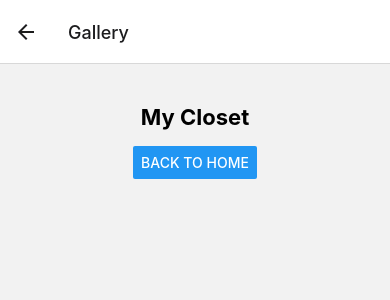
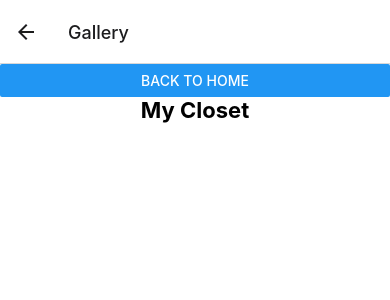
Before and after one commit to Kree3/digital_closet, a React Native app: screen /Gallery in a window 390 px wide. Shown: the top 300 px of the page. Built offline with nearby package versions, Linux system fonts and the light colour scheme.

Commit message:
more changes

```diff
--- a/src/screens/GalleryScreen.js
+++ b/src/screens/GalleryScreen.js
@@ -1,12 +1,13 @@
 // GalleryScreen.js
 // Displays user's confirmed clothing articles in a grid
 import React, { useEffect, useState } from 'react';
-import { View, FlatList, Image, StyleSheet, Text, Button, Alert } from 'react-native';
+import { View, Text, FlatList, Image, Button, StyleSheet, Alert, TouchableOpacity } from 'react-native';
 import AsyncStorage from '@react-native-async-storage/async-storage';
 
 export default function GalleryScreen({ navigation, route }) {
-  // For now, just show newly confirmed articles from VerificationScreen
   const [articles, setArticles] = useState([]);
+  const [selectedIds, setSelectedIds] = useState([]); // Track selected articles
+
 
   // Load articles from AsyncStorage on mount
   useEffect(() => {
@@ -22,12 +23,28 @@ export default function GalleryScreen({ navigation, route }) {
 
   // Add new articles from VerificationScreen, then persist
   useEffect(() => {
+    console.log('GalleryScreen useEffect triggered. route.params:', route.params);
     if (route.params?.newArticles) {
-      setArticles(prev => {
-        const combined = [...prev, ...route.params.newArticles];
-        AsyncStorage.setItem('galleryArticles', JSON.stringify(combined));
-        return combined;
-      });
+      console.log('GalleryScreen received newArticles:', route.params.newArticles);
+      (async () => {
+        try {
+          const stored = await AsyncStorage.getItem('galleryArticles');
+          const existing = stored ? JSON.parse(stored) : [];
+          console.log('Existing galleryArticles from AsyncStorage:', existing);
+          // Filter out any duplicates by id
+          const existingIds = new Set(existing.map(a => a.id));
+          const filteredNew = route.params.newArticles.filter(a => !existingIds.has(a.id));
+          console.log('Filtered new articles (not in existing):', filteredNew);
+          const combined = [...existing, ...filteredNew];
+          console.log('Combined galleryArticles to be saved:', combined);
+          setArticles(combined);
+          await AsyncStorage.setItem('galleryArticles', JSON.stringify(combined));
+          const afterSave = await AsyncStorage.getItem('galleryArticles');
+          console.log('galleryArticles after save:', JSON.parse(afterSave));
+        } catch (e) {
+          console.warn('Failed to merge new articles into gallery:', e);
+        }
+      })();
     }
   }, [route.params]);
 
@@ -36,37 +53,150 @@ export default function GalleryScreen({ navigation, route }) {
     AsyncStorage.setItem('galleryArticles', JSON.stringify(articles));
   }, [articles]);
 
+  // Multi-select discard: delete all selected articles
+  const discardSelected = async () => {
+    try {
+      const updated = articles.filter((a) => !selectedIds.includes(a.id));
+      setArticles(updated);
+      await AsyncStorage.setItem('galleryArticles', JSON.stringify(updated));
+      setSelectedIds([]); // Clear selection
+    } catch (e) {
+      console.warn('Failed to discard selected articles:', e);
+    }
+  };
+
+  // Toggle selection for an article
+  const toggleSelect = (id) => {
+    setSelectedIds((prev) =>
+      prev.includes(id) ? prev.filter((selId) => selId !== id) : [...prev, id]
+    );
+  };
+
   return (
     <View style={styles.container}>
-      <Text style={styles.title}>My Closet</Text>
       <Button title="Back to Home" onPress={() => navigation.navigate('Home')} />
+      <View style={styles.headerWrap}>
+        <Text style={styles.title}>My Closet</Text>
+      </View>
       <FlatList
         data={articles}
-        renderItem={({ item }) => (
-          <View style={styles.card}>
-            <Image source={{ uri: item.imageUri }} style={styles.image} />
-            <Button title="🗑️ Delete" color="#d11a2a" onPress={() => {
-              Alert.alert('Delete', 'Remove this item from your closet?', [
-                { text: 'Cancel', style: 'cancel' },
-                { text: 'Delete', style: 'destructive', onPress: () => {
-                  setArticles(prev => prev.filter(a => a.id !== item.id));
-                }}
-              ]);
-            }} />
-          </View>
-        )}
-        keyExtractor={item => item.id}
-        numColumns={3}
+        keyExtractor={(item) => item.id}
+        numColumns={2}
+        columnWrapperStyle={styles.row}
+        renderItem={({ item }) => {
+          const selected = selectedIds.includes(item.id);
+          return (
+            <TouchableOpacity
+              style={[styles.card, selected && styles.selectedCard]}
+              onPress={() => toggleSelect(item.id)}
+              activeOpacity={0.8}
+            >
+              <Image source={{ uri: item.imageUri }} style={styles.image} />
+              {selected && (
+                <View style={styles.selectedOverlay}>
+                  <Text style={styles.selectedCheck}>✓</Text>
+                </View>
+              )}
+            </TouchableOpacity>
+          );
+        }}
         contentContainerStyle={styles.grid}
       />
+      {selectedIds.length > 0 && (
+        <TouchableOpacity style={styles.discardButton} onPress={discardSelected}>
+          <Text style={styles.discardButtonText}>🗑️ Discard ({selectedIds.length})</Text>
+        </TouchableOpacity>
+      )}
     </View>
   );
 }
 
 const styles = StyleSheet.create({
-  container: { flex: 1, paddingTop: 40, alignItems: 'center' },
-  title: { fontSize: 22, fontWeight: 'bold', marginBottom: 16 },
-  grid: { alignItems: 'center' },
-  card: { alignItems: 'center', margin: 6 },
-  image: { width: 90, height: 90, marginBottom: 4, borderRadius: 8 },
+  container: {
+    flex: 1,
+    backgroundColor: '#fff',
+  },
+  headerWrap: {
+    alignItems: 'center',
+    marginBottom: 24,
+  },
+  title: {
+    fontSize: 22,
+    fontWeight: 'bold',
+    textAlign: 'center',
+  },
+  grid: {
+    padding: 12,
+  },
+  row: {
+    flex: 1,
+    justifyContent: 'space-between',
+    marginBottom: 8,
+  },
+  card: {
+    flex: 0.48, // Ensures two cards per row with spacing
+    margin: 4,
+    borderRadius: 16,
+    backgroundColor: '#f8f8f8',
+    shadowColor: '#000',
+    shadowOffset: { width: 0, height: 2 },
+    shadowOpacity: 0.1,
+    shadowRadius: 4,
+    elevation: 2,
+    overflow: 'hidden',
+    alignItems: 'center',
+    borderWidth: 2,
+    borderColor: 'transparent',
+  },
+  selectedCard: {
+    borderColor: '#007AFF',
+    borderWidth: 2,
+    backgroundColor: '#e6f0ff',
+  },
+  image: {
+    width: 150,
+    height: 180,
+    resizeMode: 'cover',
+    borderRadius: 14,
+  },
+  selectedOverlay: {
+    position: 'absolute',
+    top: 8,
+    left: 8,
+    backgroundColor: 'rgba(0,122,255,0.7)',
+    borderRadius: 12,
+    paddingHorizontal: 8,
+    paddingVertical: 2,
+  },
+  selectedCheck: {
+    color: '#fff',
+    fontSize: 18,
+    fontWeight: 'bold',
+  },
+  discardButton: {
+    position: 'absolute',
+    bottom: 24,
+    left: 24,
+    right: 24,
+    backgroundColor: '#ff3b30',
+    borderRadius: 24,
+    paddingVertical: 14,
+    alignItems: 'center',
+    shadowColor: '#000',
+    shadowOffset: { width: 0, height: 2 },
+    shadowOpacity: 0.15,
+    shadowRadius: 4,
+    elevation: 4,
+  },
+  discardButtonText: {
+    color: '#fff',
+    fontSize: 18,
+    fontWeight: 'bold',
+    letterSpacing: 1,
+  },
+  title: {
+    fontSize: 22,
+    fontWeight: 'bold',
+    marginBottom: 16,
+  },
 });
--- a/src/screens/VerificationScreen.js
+++ b/src/screens/VerificationScreen.js
@@ -2,8 +2,8 @@
 // Shows separated clothing articles for confirmation/discard
 // Bridge between taking and uploading a photo and adding them into your gallery.
 // This is where the app simulates "detecting" clothing items and letting the user confirm or discard them.
-import React, { useState } from 'react';
-import { View, FlatList, Image, Button, StyleSheet, Text } from 'react-native';
+import React, { useState, useEffect } from 'react';
+import { View, Text, FlatList, Image, Button, StyleSheet, TouchableOpacity } from 'react-native';
 import { mockSeparateClothingItems } from '../services/mockImageProcessingService';
 
 export default function VerificationScreen({ route, navigation }) {
@@ -12,51 +12,183 @@ export default function VerificationScreen({ route, navigation }) {
 
   // Simulate clothing detection by splitting the image into 'articles'.
   // This uses a mock function for now, but will be replaced with a real API later.
-  const [articles, setArticles] = useState(mockSeparateClothingItems(imageUri));
+  const [articles, setArticles] = useState([]);
+  const [selectedIds, setSelectedIds] = useState([]); // Track confirmed articles
 
-  // Mark an article as confirmed (user wants to keep this item in their closet)
-  const confirmArticle = (article_id) => {
-    setArticles(prev => prev.map(a => a.id === article_id ? { ...a, confirmed: true } : a));
+  useEffect(() => {
+    if (imageUri) {
+      const separated = mockSeparateClothingItems(imageUri);
+      setArticles(separated);
+      setSelectedIds([]); // Reset selection on new image
+    }
+  }, [imageUri]);
+
+  // Confirm-only: Only send selected articles to gallery
+  const onFinish = () => {
+    const confirmedArticles = articles.filter(a => selectedIds.includes(a.id));
+    navigation.replace('Gallery', { newArticles: confirmedArticles });
   };
 
-  // Remove an article from the list (user discarded this item)
-  const discardArticle = (article_id) => {
-    setArticles(prev => prev.filter(a => a.id !== article_id));
+  // Toggle selection for an article
+  const toggleSelect = (id) => {
+    setSelectedIds((prev) =>
+      prev.includes(id) ? prev.filter((selId) => selId !== id) : [...prev, id]
+    );
   };
 
-  // When the user is done, navigate to the Gallery screen,
-  // passing only the articles that were confirmed
-  const onFinish = () => {
-    navigation.navigate('Gallery', { newArticles: articles.filter(a => a.confirmed) });
+  // Select all articles
+  const selectAll = () => {
+    setSelectedIds(articles.map(a => a.id));
+  };
+
+  // Deselect all articles
+  const deselectAll = () => {
+    setSelectedIds([]);
   };
 
   return (
     <View style={styles.container}>
-      <Text style={styles.title}>Verify Clothing Articles</Text>
+      <Text style={styles.title}>Select Items to Confirm</Text>
+      <View style={styles.selectAllBar}>
+        <TouchableOpacity onPress={selectedIds.length === articles.length ? deselectAll : selectAll} style={styles.selectAllButton}>
+          <Text style={styles.selectAllText}>
+            {selectedIds.length === articles.length ? 'Deselect All' : 'Select All'}
+          </Text>
+        </TouchableOpacity>
+        <Text style={styles.selectedCount}>{selectedIds.length} selected</Text>
+      </View>
       <FlatList
         data={articles}
-        renderItem={({ item }) => (
-          <View style={styles.card}>
-            <Image source={{ uri: item.imageUri }} style={styles.image} />
-            <View style={styles.buttonRow}>
-              <Button title="Confirm" onPress={() => confirmArticle(item.id)} color={item.confirmed ? 'green' : undefined} />
-              <Button title="Discard" onPress={() => discardArticle(item.id)} color="red" />
-            </View>
-          </View>
-        )}
-        keyExtractor={item => item.id}
-        numColumns={2} // Show 2 items per row; adjust as needed
+        keyExtractor={(item) => item.id}
+        numColumns={2}
+        renderItem={({ item }) => {
+          const selected = selectedIds.includes(item.id);
+          return (
+            <TouchableOpacity
+              style={[styles.card, selected && styles.selectedCard]}
+              onPress={() => toggleSelect(item.id)}
+              activeOpacity={0.8}
+            >
+              <Image source={{ uri: item.imageUri }} style={styles.image} />
+              {selected && (
+                <View style={styles.selectedOverlay}>
+                  <Text style={styles.selectedCheck}>✓</Text>
+                </View>
+              )}
+            </TouchableOpacity>
+          );
+        }}
         contentContainerStyle={styles.grid}
       />
-      <Button title="Finish" onPress={onFinish} />
+      <TouchableOpacity
+        style={[styles.confirmButton, selectedIds.length === 0 && styles.confirmButtonDisabled]}
+        onPress={onFinish}
+        disabled={selectedIds.length === 0}
+      >
+        <Text style={styles.confirmButtonText}>Finish ({selectedIds.length})</Text>
+      </TouchableOpacity>
     </View>
   );
 }
 
 const styles = StyleSheet.create({
-  container: { flex: 1, alignItems: 'center', paddingTop: 40 },
-  title: { fontSize: 22, fontWeight: 'bold', marginBottom: 16 },
-  card: { margin: 10, alignItems: 'center' },
-  image: { width: 120, height: 120, borderRadius: 8, marginBottom: 8 },
-  buttonRow: { flexDirection: 'row', gap: 8 },
+  selectAllBar: {
+    flexDirection: 'row',
+    alignItems: 'center',
+    justifyContent: 'space-between',
+    marginHorizontal: 20,
+    marginBottom: 6,
+  },
+  selectAllButton: {
+    paddingHorizontal: 12,
+    paddingVertical: 6,
+    borderRadius: 12,
+    backgroundColor: '#e6f0ff',
+  },
+  selectAllText: {
+    color: '#007AFF',
+    fontWeight: 'bold',
+    fontSize: 15,
+  },
+  selectedCount: {
+    fontSize: 15,
+    color: '#666',
+    fontWeight: '500',
+  },
+  confirmButton: {
+    position: 'absolute',
+    bottom: 24,
+    left: 24,
+    right: 24,
+    backgroundColor: '#007AFF',
+    borderRadius: 24,
+    paddingVertical: 14,
+    alignItems: 'center',
+    shadowColor: '#000',
+    shadowOffset: { width: 0, height: 2 },
+    shadowOpacity: 0.15,
+    shadowRadius: 4,
+    elevation: 4,
+  },
+  confirmButtonDisabled: {
+    backgroundColor: '#b0c4de',
+  },
+
+  container: {
+    flex: 1,
+    alignItems: 'center',
+    paddingTop: 40,
+    backgroundColor: '#f6f8fa',
+  },
+  title: {
+    fontSize: 22,
+    fontWeight: 'bold',
+    marginBottom: 16,
+    color: '#22223b',
+  },
+  card: {
+    margin: 10,
+    alignItems: 'center',
+    backgroundColor: '#fff',
+    borderRadius: 14,
+    shadowColor: '#000',
+    shadowOffset: { width: 0, height: 2 },
+    shadowOpacity: 0.12,
+    shadowRadius: 8,
+    elevation: 4,
+    padding: 12,
+    width: 150,
+    minHeight: 200,
+    justifyContent: 'center',
+    borderWidth: 2,
+    borderColor: 'transparent',
+  },
+  cardSelected: {
+    borderColor: '#3b82f6', // blue highlight
+    shadowColor: '#3b82f6',
+    shadowOpacity: 0.30,
+    elevation: 8,
+  },
+  image: {
+    width: 120,
+    height: 120,
+    borderRadius: 10,
+    marginBottom: 12,
+    borderWidth: 1,
+    borderColor: '#e0e0e0',
+  },
+  buttonRow: {
+    flexDirection: 'row',
+    gap: 8,
+    marginTop: 4,
+  },
+  discardButtonWrapper: {
+    borderRadius: 8,
+    overflow: 'hidden',
+    shadowColor: '#d11a2a',
+    shadowOffset: { width: 0, height: 2 },
+    shadowOpacity: 0.16,
+    shadowRadius: 4,
+    elevation: 2,
+  },
 });
--- a/src/services/mockImageProcessingService.js
+++ b/src/services/mockImageProcessingService.js
@@ -1,10 +1,13 @@
 // mockImageProcessingService.js
 // Mocks image processing API for development
+
+// Generate a globally unique id
+const generateUniqueId = () => `${Date.now()}-${Math.random().toString(36).substr(2, 9)}`;
+
 export function mockSeparateClothingItems(imageUri) {
-  // For now, return 3 fake articles (all using the same image)
   return [
-    { id: '1', imageUri, confirmed: false },
-    { id: '2', imageUri, confirmed: false },
-    { id: '3', imageUri, confirmed: false },
+    { id: generateUniqueId(), imageUri, confirmed: false },
+    { id: generateUniqueId(), imageUri, confirmed: false },
+    { id: generateUniqueId(), imageUri, confirmed: false },
   ];
 }
```
Also changed, not shown: 1 other file (tests, documents, lock files or other folders).
